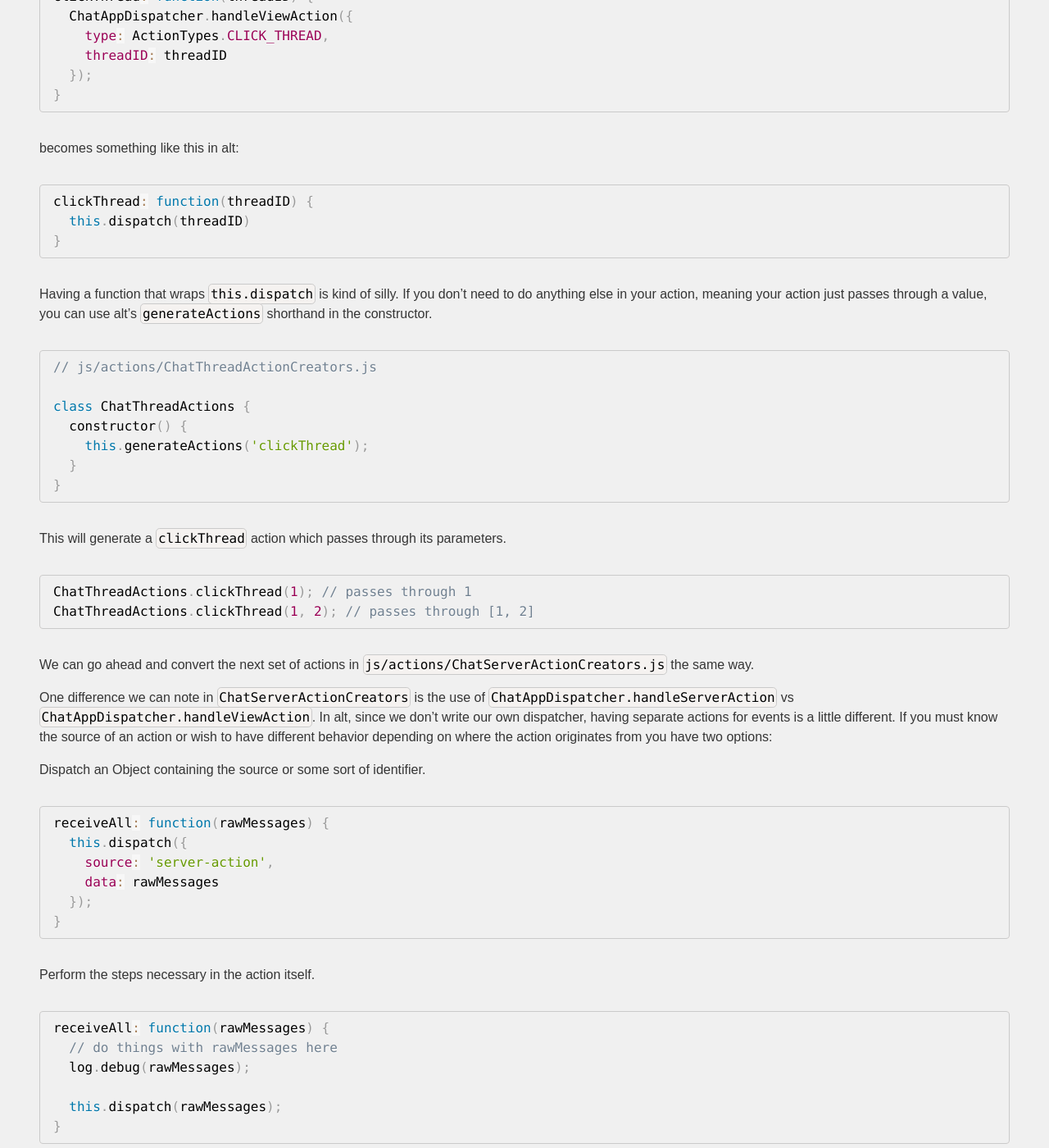
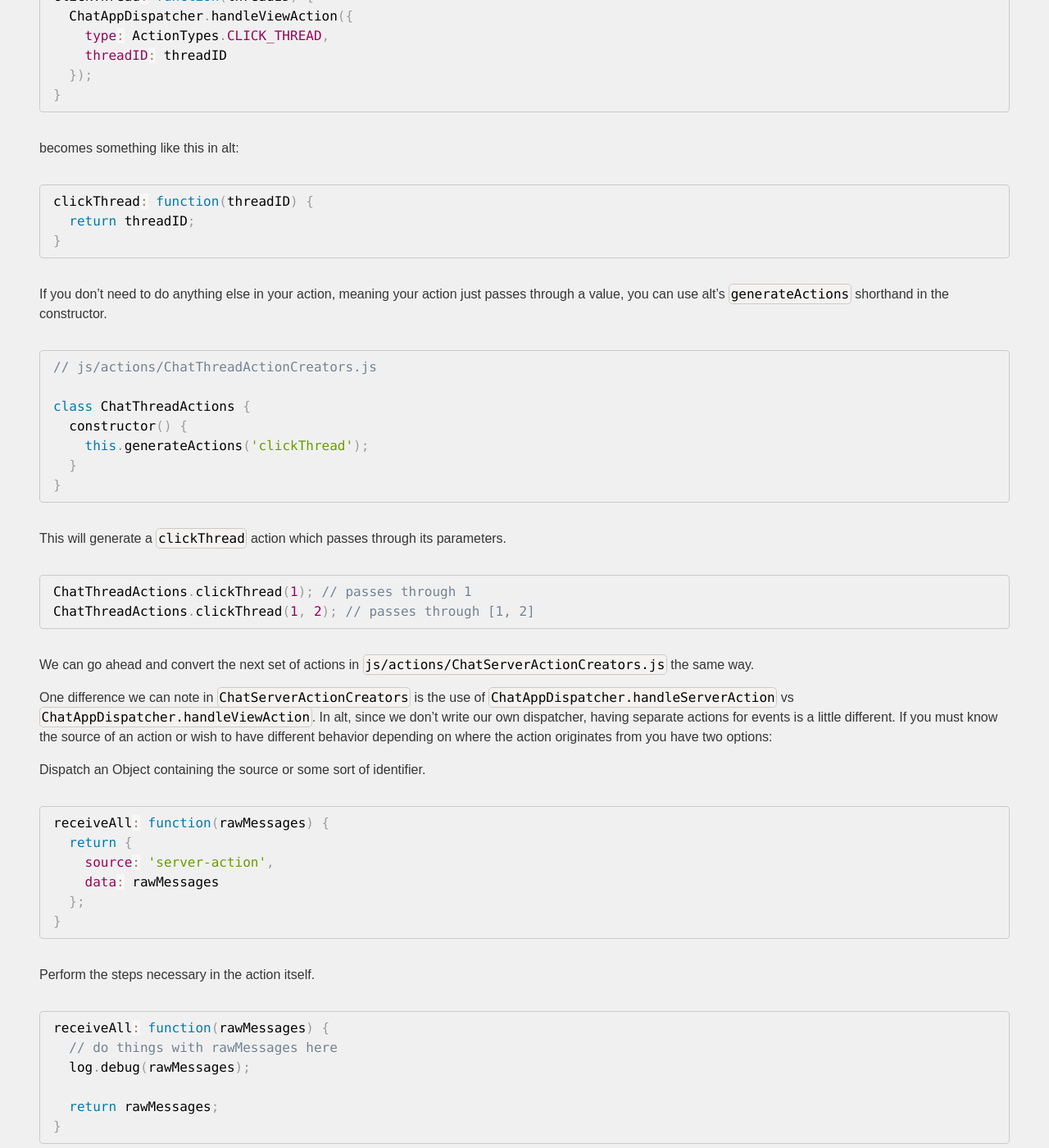
Before and after one commit to goatslacker/alt, a Jekyll site: the page built from web/_posts/2015-01-22-how-to-convert-flux-to-alt.md, in a window 1280 px wide and 1400 px high, scrolled down 1223 px. Shown: the whole window at 82% size. Built offline with Jekyll 4.4.1, drawn with Linux system fonts in a browser that asks for light colours; nearby versions of some CDN libraries; some of the changed text lies outside the part shown.

Commit message:
Remove this.dispatch usage from docs

````diff
--- a/web/_posts/2015-01-22-how-to-convert-flux-to-alt.md
+++ b/web/_posts/2015-01-22-how-to-convert-flux-to-alt.md
@@ -70,11 +70,11 @@ becomes something like this in alt:
 
 ```js
 clickThread: function(threadID) {
-  this.dispatch(threadID)
+  return threadID;
 }
 ```
 
-Having a function that wraps `this.dispatch` is kind of silly. If you don't need to do anything else in your action, meaning your action just passes through a value, you can use alt's `generateActions` shorthand in the constructor.
+ If you don't need to do anything else in your action, meaning your action just passes through a value, you can use alt's `generateActions` shorthand in the constructor.
 
 ```js
 // js/actions/ChatThreadActionCreators.js
@@ -101,10 +101,10 @@ Dispatch an Object containing the source or some sort of identifier.
 
 ```js
 receiveAll: function(rawMessages) {
-  this.dispatch({
+  return {
     source: 'server-action',
     data: rawMessages
-  });
+  };
 }
 ```
 
@@ -115,7 +115,7 @@ receiveAll: function(rawMessages) {
   // do things with rawMessages here
   log.debug(rawMessages);
 
-  this.dispatch(rawMessages);
+  return rawMessages;
 }
 ```
 
@@ -129,10 +129,11 @@ var ChatMessageDataUtils = require('../utils/ChatMessageDataUtils');
 
 class ChatMessageActions {
   createMessage(text) {
-    this.dispatch(text);
-
-    var message = ChatMessageDataUtils.getCreatedMessageData(text);
-    ChatWebAPIUtils.createMessage(message);
+    return (dispatch) => {
+      dispatch(text);
+      var message = ChatMessageDataUtils.getCreatedMessageData(text);
+      ChatWebAPIUtils.createMessage(message);
+    }
   }
 }
 ```
````
Also changed, not shown: docs/testing/actions.md (+10 -8 lines), guides/es5/index.md (+3 -3 lines), guides/getting-started/actions.md (+1 -1 lines).
